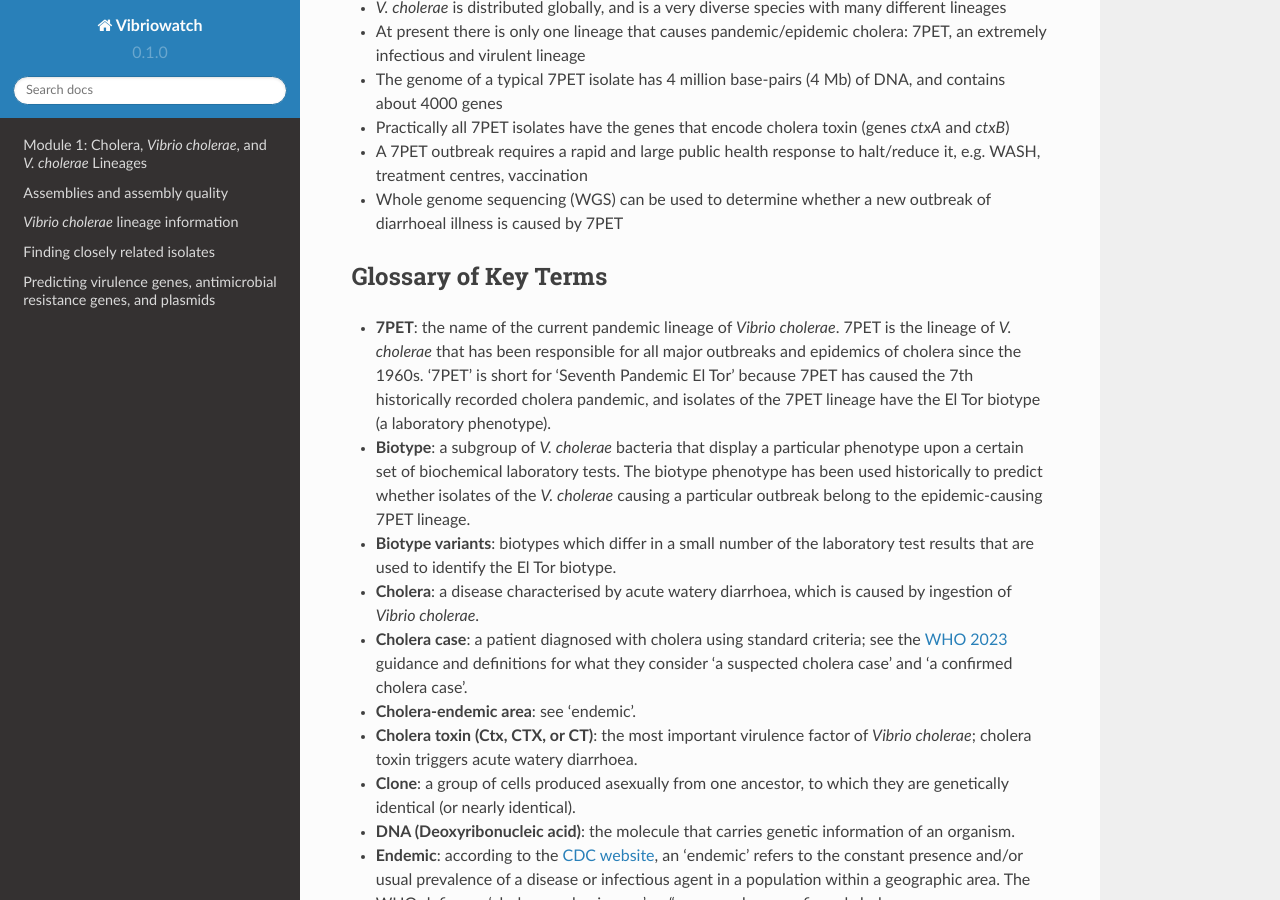
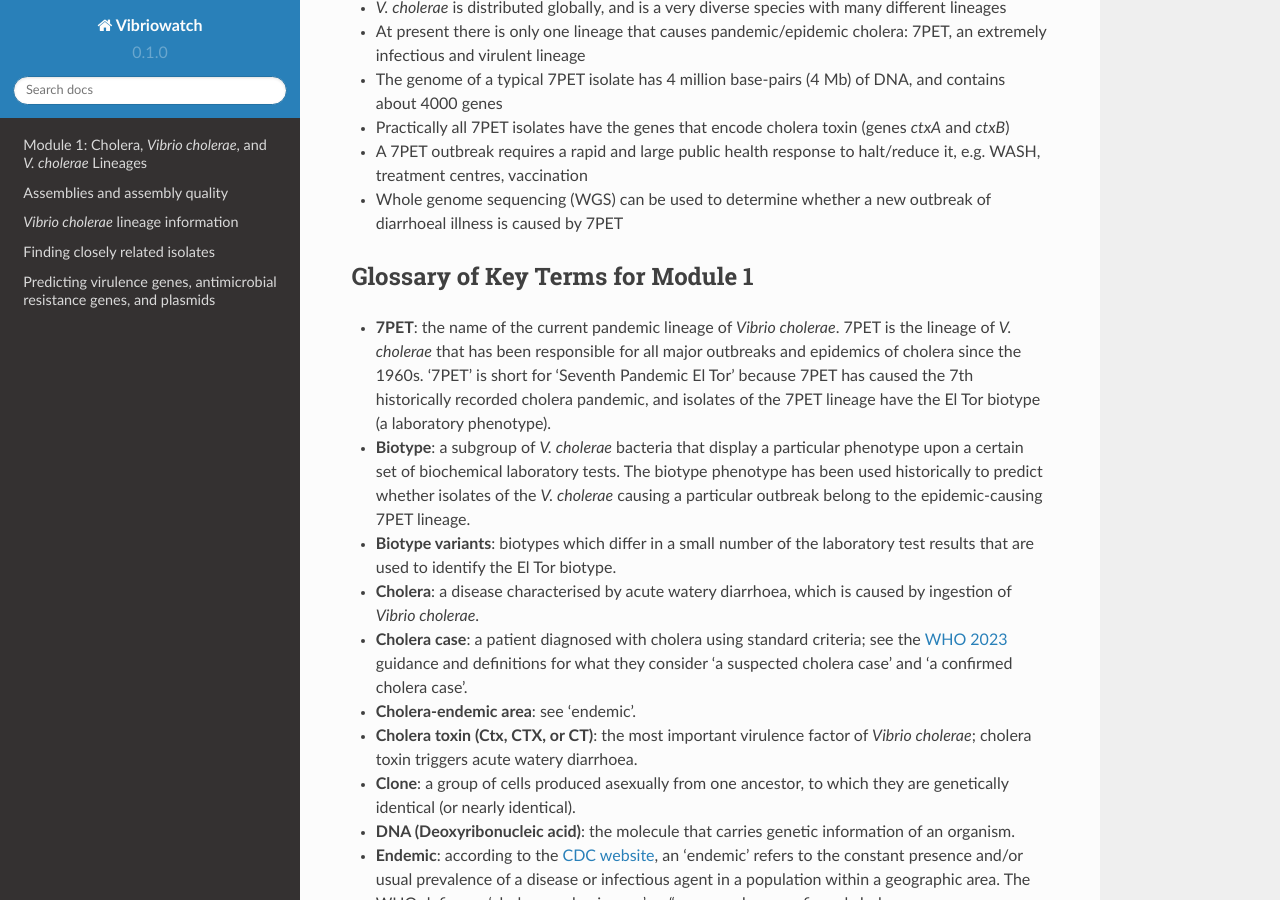
Before and after one commit to avrilcoghlan/cholerabook, a Sphinx documentation site: the page built from docs/source/vibriogenomes2.rst, in a window 1280 px wide and 900 px high, scrolled down 16030 px. Built offline with Sphinx 7.4.7 and the Read the Docs theme 2.0.0, drawn with Linux system fonts in a browser that asks for light colours.

Commit message:
Update vibriogenomes2.rst

```diff
--- a/docs/source/vibriogenomes2.rst
+++ b/docs/source/vibriogenomes2.rst
@@ -551,8 +551,8 @@ The key take-home messages of this chapter are:
 * A 7PET outbreak requires a rapid and large public health response to halt/reduce it, e.g. WASH, treatment centres, vaccination
 * Whole genome sequencing (WGS) can be used to determine whether a new outbreak of diarrhoeal illness is caused by 7PET
 
-Glossary of Key Terms
----------------------
+Glossary of Key Terms for Module 1
+----------------------------------
 
 * **7PET**: the name of the current pandemic lineage of *Vibrio cholerae*. 7PET is the lineage of *V. cholerae* that has been responsible for all major outbreaks and epidemics of cholera since the 1960s. '7PET' is short for 'Seventh Pandemic El Tor' because 7PET has caused the 7th historically recorded cholera pandemic, and isolates of the 7PET lineage have the El Tor biotype (a laboratory phenotype).
 * **Biotype**: a subgroup of *V. cholerae* bacteria that display a particular phenotype upon a certain set of biochemical laboratory tests. The biotype phenotype has been used historically to predict whether isolates of the *V. cholerae* causing a particular outbreak belong to the epidemic-causing 7PET lineage.
```
